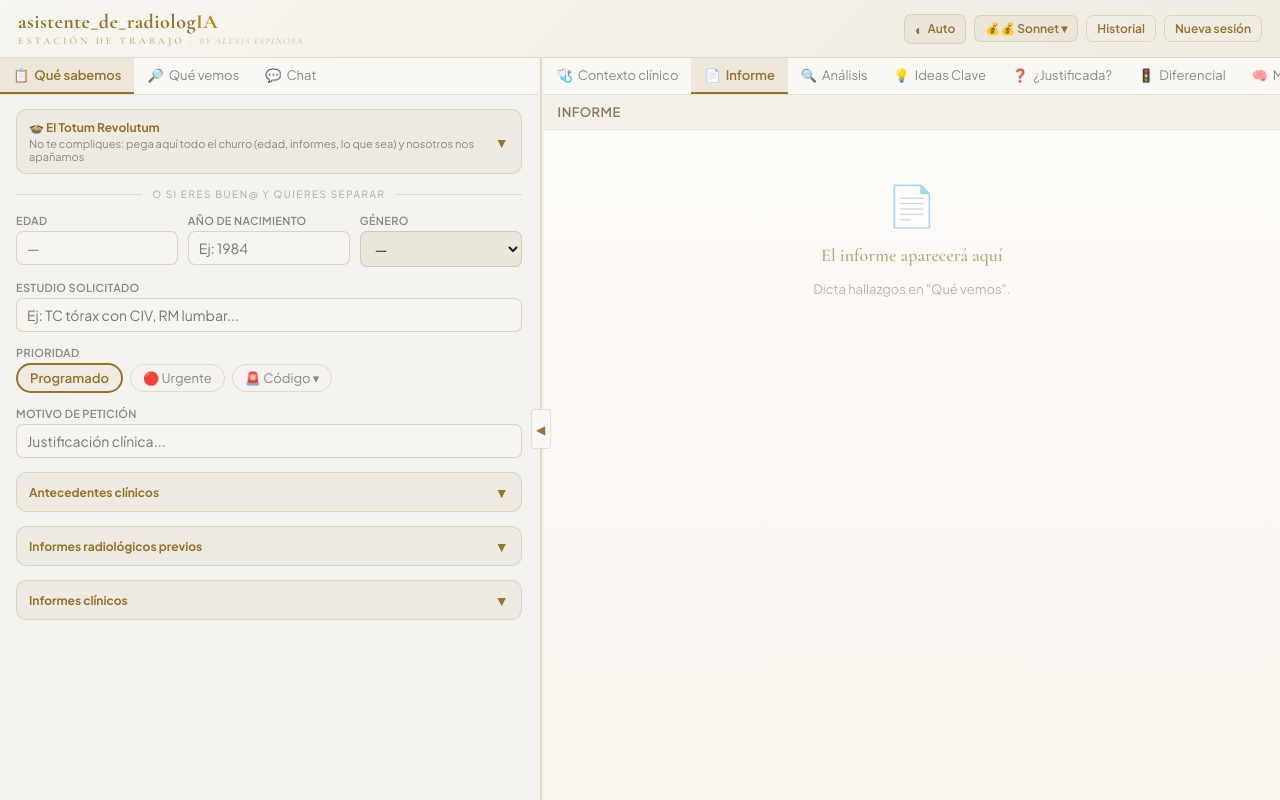
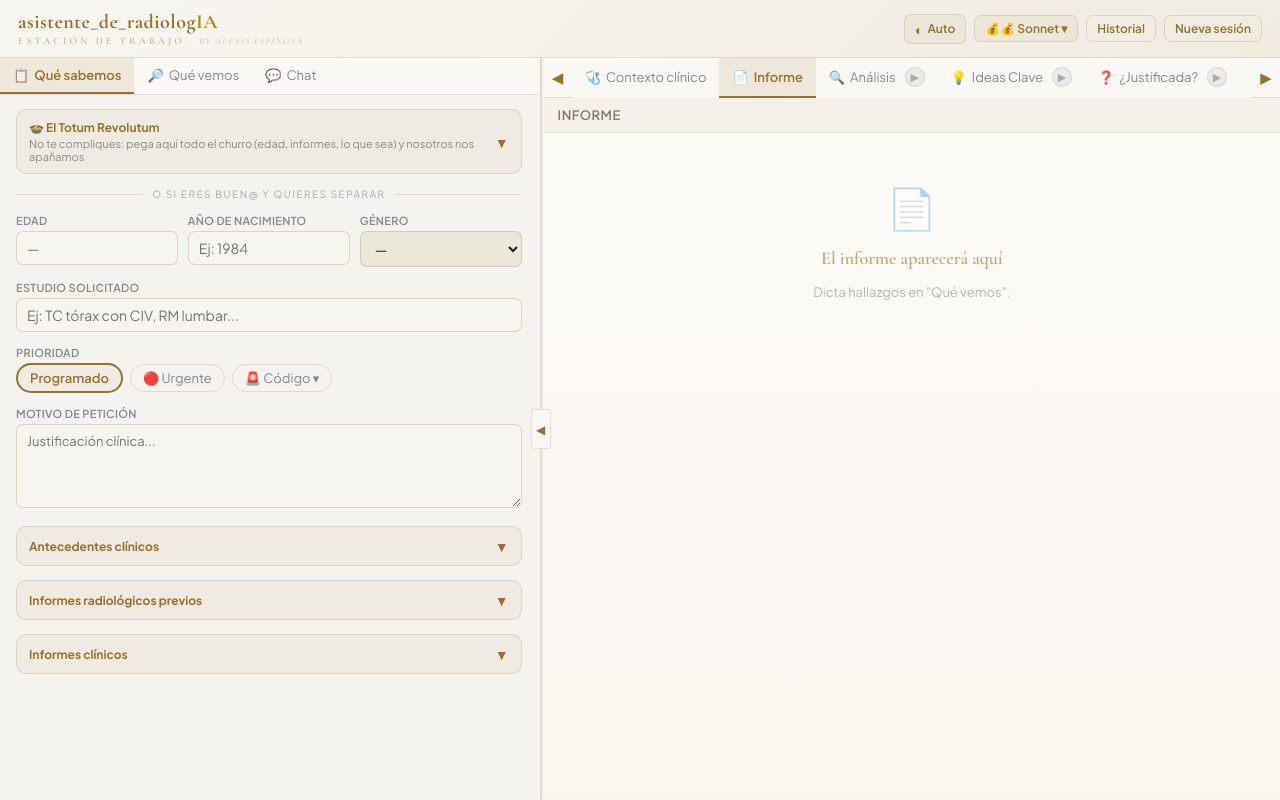
Before and after one commit to AlexiAEPx/asistente_de_radiologIA, a Next.js app: page / in a window 1280 px wide. Built offline with nearby package versions, Linux system fonts and the light colour scheme.

Commit message:
Mejora navegación y ejecución bajo demanda en pestañas derechas

```diff
--- a/app/page.js
+++ b/app/page.js
@@ -556,7 +556,7 @@ function LoadingDots({ text }) {
   );
 }
 
-function Tab({ active, icon, label, badge, onClick, P, compact }) {
+function Tab({ active, icon, label, status, onClick, onRun, canRun, isRunning, P, compact }) {
   return (
     <button onClick={onClick} style={{
       display: "flex", alignItems: "center", gap: compact ? 3 : 5, padding: compact ? "7px 8px" : "9px 13px",
@@ -567,7 +567,32 @@ function Tab({ active, icon, label, badge, onClick, P, compact }) {
       flexShrink: 0,
     }}>
       <span>{icon}</span><span>{label}</span>
-      {badge && <span style={{ width: 6, height: 6, borderRadius: "50%", background: P.gold }} />}
+      {status && <span title={status === "unread" ? "Nuevo pendiente de revisar" : "Ya revisado"} style={{ width: 8, height: 8, borderRadius: "50%", background: status === "unread" ? "#22c55e" : "#fff", border: "1px solid " + (status === "unread" ? "#16a34a" : "rgba(255,255,255,0.6)") }} />}
+      {onRun && (
+        <span
+          role="button"
+          title={isRunning ? "Generando..." : "Ejecutar IA"}
+          onClick={(e) => { e.stopPropagation(); if (canRun && !isRunning) onRun(); }}
+          style={{
+            marginLeft: compact ? 2 : 4,
+            width: compact ? 18 : 20,
+            height: compact ? 18 : 20,
+            borderRadius: 999,
+            display: "inline-flex",
+            alignItems: "center",
+            justifyContent: "center",
+            fontSize: compact ? 10 : 11,
+            background: canRun ? "rgba(34,197,94,0.15)" : "rgba(148,163,184,0.15)",
+            color: canRun ? "#22c55e" : P.text4,
+            border: "1px solid " + (canRun ? "rgba(34,197,94,0.35)" : P.goldBorder),
+            cursor: canRun && !isRunning ? "pointer" : "not-allowed",
+            opacity: isRunning ? 0.6 : 1,
+            pointerEvents: "auto",
+          }}
+        >
+          {isRunning ? "…" : "▶"}
+        </span>
+      )}
     </button>
   );
 }
@@ -773,8 +798,19 @@ export default function Page() {
   const [spending, setSpending] = useState({ totalCost: 0, inputTokens: 0, outputTokens: 0, calls: 0 });
   const [history, setHistory] = useState([]);
   const [showHistory, setShowHistory] = useState(false);
+  const [tabStatus, setTabStatus] = useState({
+    clinicalContext: "idle",
+    report: "idle",
+    analysis: "idle",
+    keyIdeas: "idle",
+    justification: "idle",
+    diffDiag: "idle",
+    mindMap: "idle",
+  });
+  const rightTabbarRef = useRef(null);
 
   const clinicalContext = useMemo(() => buildClinicalContextHtml(ctx, fMsgs, cMsgs), [ctx, fMsgs, cMsgs]);
+
 
   const getAgeFromBirthYear = (yearValue) => {
     const year = Number(yearValue);
@@ -929,8 +965,8 @@ export default function Page() {
     try { const h = clean(await callAPI(REPORT_SYS(ctx, isDark), fMsgs)); setReport(h); }
     catch (e) { setErr("Error regenerar: " + e.message); } setLdReport(false);
   };
-  const genAnalysis = async () => {
-    if (!report || ldAnalysis) return; setLdAnalysis(true); setErr(""); setRTab("analysis");
+  const genAnalysis = async (focusTab = true) => {
+    if (!report || ldAnalysis) return; setLdAnalysis(true); setErr(""); if (focusTab) setRTab("analysis");
     try { setAnalysis(clean(await callAPI(ANALYSIS_SYS(ctx, report), [{ role: "user", content: "Analiza este caso radiológico de forma exhaustiva." }]))); }
     catch (e) { setErr("Error análisis: " + e.message); } setLdAnalysis(false);
   };
@@ -944,23 +980,23 @@ export default function Page() {
 }
     catch (e) { setErr("Error chat: " + e.message); } setLdChat(false);
   };
-  const genKeyIdeas = async () => {
-    if (!report || ldKeyIdeas) return; setLdKeyIdeas(true); setErr(""); setRTab("keyIdeas");
+  const genKeyIdeas = async (focusTab = true) => {
+    if (!report || ldKeyIdeas) return; setLdKeyIdeas(true); setErr(""); if (focusTab) setRTab("keyIdeas");
     try { setKeyIdeas(clean(await callAPI(KEY_IDEAS_SYS(ctx, report, analysis), [{ role: "user", content: "Genera las 10 ideas clave de este caso radiológico." }]))); }
     catch (e) { setErr("Error ideas clave: " + e.message); } setLdKeyIdeas(false);
   };
-  const genJustification = async () => {
-    if (!report || ldJustification) return; setLdJustification(true); setErr(""); setRTab("justification");
+  const genJustification = async (focusTab = true) => {
+    if (!report || ldJustification) return; setLdJustification(true); setErr(""); if (focusTab) setRTab("justification");
     try { setJustification(clean(await callAPI(JUSTIFICATION_SYS(ctx, report), [{ role: "user", content: "Analiza la justificación de esta prueba radiológica." }]))); }
     catch (e) { setErr("Error justificación: " + e.message); } setLdJustification(false);
   };
-  const genDiffDiag = async () => {
-    if (!report || ldDiffDiag) return; setLdDiffDiag(true); setErr(""); setRTab("diffDiag");
+  const genDiffDiag = async (focusTab = true) => {
+    if (!report || ldDiffDiag) return; setLdDiffDiag(true); setErr(""); if (focusTab) setRTab("diffDiag");
     try { setDiffDiag(clean(await callAPI(DIFF_DIAG_SYS(ctx, report, analysis), [{ role: "user", content: "Genera el diagnóstico diferencial con código semáforo para este caso." }]))); }
     catch (e) { setErr("Error diagnóstico diferencial: " + e.message); } setLdDiffDiag(false);
   };
-  const genMindMap = async () => {
-    if (!report || ldMindMap) return; setLdMindMap(true); setErr(""); setRTab("mindMap");
+  const genMindMap = async (focusTab = true) => {
+    if (!report || ldMindMap) return; setLdMindMap(true); setErr(""); if (focusTab) setRTab("mindMap");
     try { setMindMap(clean(await callAPI(MIND_MAP_SYS(ctx, report, analysis), [{ role: "user", content: "Genera un mapa mental visual completo de este caso radiológico." }]))); }
     catch (e) { setErr("Error mapa mental: " + e.message); } setLdMindMap(false);
   };
@@ -1005,8 +1041,42 @@ export default function Page() {
     setShowPriorRadiology(false);
     setShowClinicalReports(false);
     setSpending({ totalCost: 0, inputTokens: 0, outputTokens: 0, calls: 0 });
+    setTabStatus({ clinicalContext: "idle", report: "idle", analysis: "idle", keyIdeas: "idle", justification: "idle", diffDiag: "idle", mindMap: "idle" });
   };
   const hk = (e, fn) => { if (e.key === "Enter" && !e.shiftKey) { e.preventDefault(); fn(); } };
+  const markTabRead = (tabKey) => {
+    setTabStatus(prev => prev[tabKey] === "unread" ? { ...prev, [tabKey]: "read" } : prev);
+  };
+  const openRightTab = (tabKey) => {
+    setRTab(tabKey);
+    markTabRead(tabKey);
+  };
+  const setTabSeenState = (tabKey, hasContent) => {
+    if (!hasContent) return;
+    setTabStatus(prev => ({ ...prev, [tabKey]: rTab === tabKey ? "read" : "unread" }));
+  };
+  useEffect(() => { setTabSeenState("report", !!report); }, [report, rTab]);
+  useEffect(() => { setTabSeenState("analysis", !!analysis); }, [analysis, rTab]);
+  useEffect(() => { setTabSeenState("keyIdeas", !!keyIdeas); }, [keyIdeas, rTab]);
+  useEffect(() => { setTabSeenState("justification", !!justification); }, [justification, rTab]);
+  useEffect(() => { setTabSeenState("diffDiag", !!diffDiag); }, [diffDiag, rTab]);
+  useEffect(() => { setTabSeenState("mindMap", !!mindMap); }, [mindMap, rTab]);
+
+  const scrollRightTabs = (delta) => {
+    if (!rightTabbarRef.current) return;
+    rightTabbarRef.current.scrollBy({ left: delta, behavior: "smooth" });
+  };
+
+  const rightTabsConfig = [
+    { key: "clinicalContext", icon: "🩺", label: "Contexto clínico", run: null, loading: false, canRun: false },
+    { key: "report", icon: "📄", label: "Informe", run: null, loading: ldReport, canRun: false },
+    { key: "analysis", icon: "🔍", label: "Análisis", run: () => genAnalysis(false), loading: ldAnalysis, canRun: !!report },
+    { key: "keyIdeas", icon: "💡", label: "Ideas Clave", run: () => genKeyIdeas(false), loading: ldKeyIdeas, canRun: !!report },
+    { key: "justification", icon: "❓", label: "¿Justificada?", run: () => genJustification(false), loading: ldJustification, canRun: !!report },
+    { key: "diffDiag", icon: "🚦", label: "Diferencial", run: () => genDiffDiag(false), loading: ldDiffDiag, canRun: !!report },
+    { key: "mindMap", icon: "🧠", label: "Mapa Mental", run: () => genMindMap(false), loading: ldMindMap, canRun: !!report },
+  ];
+
   const sm = MODELS.find(m => m.id === model);
   const S = {
     root: { display: "flex", flexDirection: "column", height: isMobile ? "auto" : "100vh", minHeight: isMobile ? "100vh" : undefined, width: "100%", background: P.bg, color: P.text, fontFamily: "'Plus Jakarta Sans','Segoe UI',sans-serif", overflow: isMobile ? "auto" : "hidden", transition: "background 0.3s, color 0.3s" },
@@ -1030,7 +1100,8 @@ export default function Page() {
     rp: isMobile
       ? { display: mobilePanel === "right" ? "flex" : "none", flexDirection: "column", width: "100%", minHeight: "calc(100vh - 110px)" }
       : { display: "flex", flexDirection: "column", flex: 1, minWidth: 0 },
-    tb: { display: "flex", borderBottom: "1px solid " + P.goldBorder, background: P.bg2, flexShrink: 0, overflowX: isMobile ? "auto" : "visible", WebkitOverflowScrolling: "touch" },
+    tb: { display: "flex", borderBottom: "1px solid " + P.goldBorder, background: P.bg2, flexShrink: 0, overflowX: "auto", WebkitOverflowScrolling: "touch", scrollBehavior: "smooth" },
+    tabNavBtn: { width: 28, border: "none", borderBottom: "1px solid " + P.goldBorder, background: P.bg2, color: P.gold, cursor: "pointer", fontSize: 15, flexShrink: 0 },
     cs: { flex: 1, overflowY: "auto", padding: isMobile ? "12px 10px" : "14px 16px" },
     fg: { marginBottom: 14 },
     lb: { display: "block", fontSize: 11, fontWeight: 600, color: P.text3, marginBottom: 4, letterSpacing: 0.3, textTransform: "uppercase" },
@@ -1270,7 +1341,7 @@ export default function Page() {
                     </div>}
                   </div>
                 </div></div>
-              <div style={S.fg}><label style={S.lb}>Motivo de petición</label><input type="text" placeholder="Justificación clínica..." value={ctx.reason} onChange={e => setCtx({ ...ctx, reason: e.target.value })} onFocus={() => setFf("re")} onBlur={() => setFf("")} style={S.inp(ff === "re")} /></div>
+              <div style={S.fg}><label style={S.lb}>Motivo de petición</label><textarea placeholder="Justificación clínica..." value={ctx.reason} onChange={e => setCtx({ ...ctx, reason: e.target.value })} onFocus={() => setFf("re")} onBlur={() => setFf("")} style={{ ...S.taf(ff === "re", 84), minHeight: 84 }} /></div>
               <CollapsibleSection title="Antecedentes clínicos" isOpen={showClinicalHistory} onToggle={() => setShowClinicalHistory(v => !v)} P={P}>
                 <MultiEntryGroup entries={ctx.clinicalHistory} onChange={v => setCtx({ ...ctx, clinicalHistory: v })} label="Antecedentes clínicos" singularLabel="Antecedente" placeholder="Patologías, cirugías, tratamientos..." P={P} ff={ff} setFf={setFf} fieldKey="hi" />
               </CollapsibleSection>
@@ -1332,14 +1403,26 @@ export default function Page() {
         </div>
 
         <div style={S.rp}>
-          <div data-tabbar="" style={S.tb}>
-            <Tab active={rTab === "clinicalContext"} icon="🩺" label="Contexto clínico" badge={!!clinicalContext && rTab !== "clinicalContext"} onClick={() => setRTab("clinicalContext")} P={P} compact={isMobile} />
-            <Tab active={rTab === "report"} icon="📄" label="Informe" badge={!!report && rTab !== "report"} onClick={() => setRTab("report")} P={P} compact={isMobile} />
-            <Tab active={rTab === "analysis"} icon="🔍" label="Análisis" badge={!!analysis && rTab !== "analysis"} onClick={() => setRTab("analysis")} P={P} compact={isMobile} />
-            <Tab active={rTab === "keyIdeas"} icon="💡" label="Ideas Clave" badge={!!keyIdeas && rTab !== "keyIdeas"} onClick={() => setRTab("keyIdeas")} P={P} compact={isMobile} />
-            <Tab active={rTab === "justification"} icon="❓" label="¿Justificada?" badge={!!justification && rTab !== "justification"} onClick={() => setRTab("justification")} P={P} compact={isMobile} />
-            <Tab active={rTab === "diffDiag"} icon="🚦" label="Diferencial" badge={!!diffDiag && rTab !== "diffDiag"} onClick={() => setRTab("diffDiag")} P={P} compact={isMobile} />
-            <Tab active={rTab === "mindMap"} icon="🧠" label="Mapa Mental" badge={!!mindMap && rTab !== "mindMap"} onClick={() => setRTab("mindMap")} P={P} compact={isMobile} />
+          <div style={{ display: "flex", alignItems: "stretch", minWidth: 0 }}>
+            <button onClick={() => scrollRightTabs(-220)} style={S.tabNavBtn} title="Ver pestañas anteriores">◀</button>
+            <div data-tabbar="" ref={rightTabbarRef} style={{ ...S.tb, borderBottom: "none", flex: 1 }}>
+              {rightTabsConfig.map(t => (
+                <Tab
+                  key={t.key}
+                  active={rTab === t.key}
+                  icon={t.icon}
+                  label={t.label}
+                  status={tabStatus[t.key] === "unread" ? "unread" : tabStatus[t.key] === "read" ? "read" : null}
+                  onClick={() => openRightTab(t.key)}
+                  onRun={t.run}
+                  canRun={t.canRun}
+                  isRunning={t.loading}
+                  P={P}
+                  compact={isMobile}
+                />
+              ))}
+            </div>
+            <button onClick={() => scrollRightTabs(220)} style={S.tabNavBtn} title="Ver pestañas siguientes">▶</button>
           </div>
 
           {rTab === "clinicalContext" && <div style={{ display: "flex", flexDirection: "column", flex: 1, minHeight: 0 }}>
```
